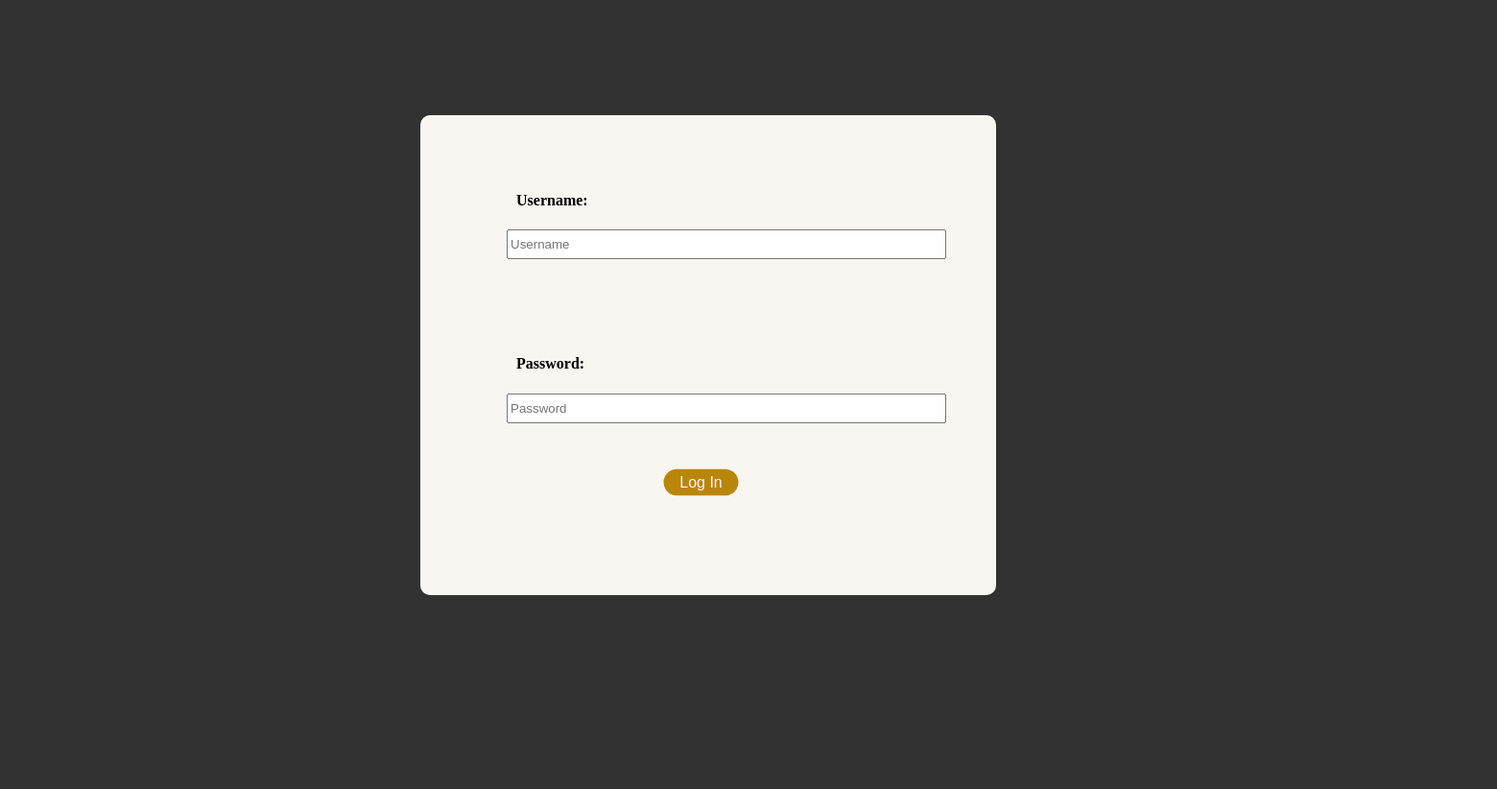
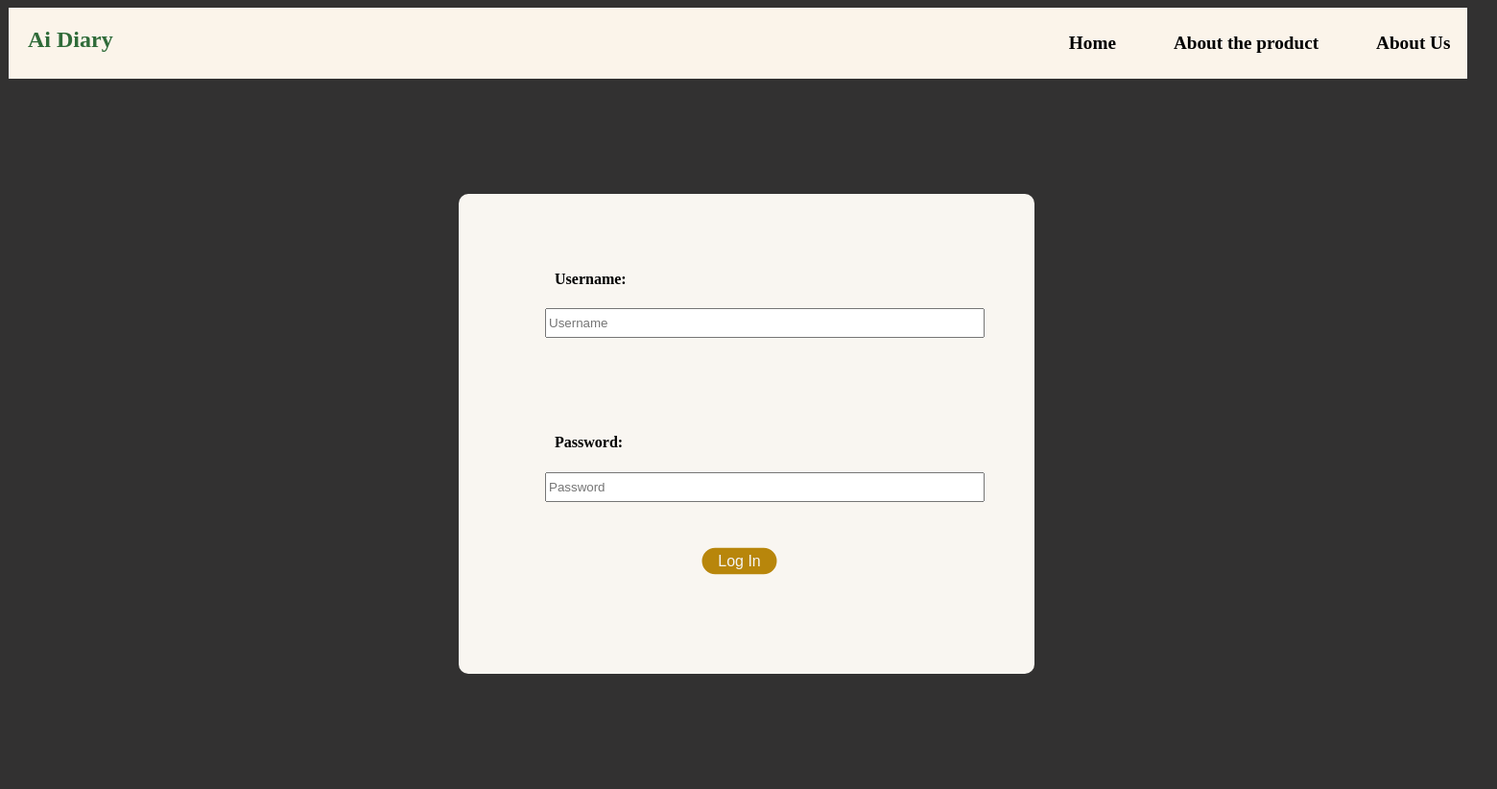
Before and after one commit to AESiR-0/Humane-Diary, a Flask app: page / in a window 1560 px wide. Shown: the whole page at 96% size. Before the commit the page ends 620 px from the top, so only its background shows below. Run offline with Flask 2, Linux system fonts and the light colour scheme; some libraries are stand-ins or nearby versions.

Commit message:
animations and stuff

```diff
--- a/templates/html/index.html
+++ b/templates/html/index.html
@@ -5,61 +5,112 @@
         height: fit-content;
         overflow-x: hidden;
         width: fit-content;
+        overflow-y: hidden;
         background-color: rgb(50, 49, 49);
     }
 
-        #Login{
-            border-radius: 10px;
+    .navbar {
+        display: flex;
+        width: 1520px;
+        margin-left: 1px;
+    }
+
+    .navbar div {
+        display: flex;
+
+    }
+
+    .navbar div h2{
+        padding-right: 960px;
+        padding-left: 20px;
+        transition: 0.8s;
+        color: rgb(47, 107, 57);
+    }
+
+    .navbar div h2:hover{
+        cursor: pointer;
+        color: orangered;
+    }
+
+    .navbar ul{
+        display: flex;
+        transform: scale(1.2);
+
+    }
+    .navbar ul li {
+        list-style: none;
+        padding: 12px 25px;
+        font-size: 16px;
+        font-weight: bolder;
+        transition: 0.7s;
+    }
+
+    .navbar ul li:hover {
+        transform: translateY(-3px);
+        cursor: pointer;
+    }
+
+    .background form{
+        margin-left: 40px;
+    }
+
+    #Login {
+        border-radius: 20px;
         background-color: rgb(249, 246, 241);
         width: 600px;
         height: 500px;
-            margin: 120px 430px;
+        margin: 70px 400px;
     }
 
-        #Login div div{
+    #Login div div {
         margin: 100px 200px;
     }
-        .text{
+
+    .text {
         position: relative;
         top: 80px;
     }
-        .text h4{
+
+    .text h4 {
         position: relative;
         right: 100px;
     }
-        .text input{
+
+    .text input {
         position: relative;
         right: 110px;
         width: 420px;
-            height: 15px;
+        height: 19px;
     }
-        .login{
+
+    .login {
         padding-top: 20px;
     }
 
-        #Login div div button{
+    #Login div div button {
         position: relative;
-            border-radius:40%;
-            border:3px solid darkgoldenrod;
-            width: 65px;
+        border-radius: 50px;
+        border: 3px solid darkgoldenrod;
+        width: 75px;
         top: 30px;
         left: 60px;
         transform: scale(1.2);
-            background-color:darkgoldenrod ;
-            color:whitesmoke;
+        background-color: darkgoldenrod;
+        color: whitesmoke;
         transition: 0.5s;
     }
 
-        #Login div div button:hover{
+    #Login div div button:hover {
         cursor: pointer;
-            border-radius:45%;
-            border:3px solid rgb(73,72,72);
-            transform:scale(1.15);
-            transform:skewY(8px);
+        border-radius: 100px;
+        border: 3px solid rgb(73, 72, 72);
+        transform: scale(1.15);
+        transform: skewY(8px);
         background-color: rgb(73, 72, 72);
         color: antiquewhite;
     }
 </style>
+
 <head>
     <link rel="stylesheet" href="CSS/stylesheet.css" />
     <meta charset="UTF-8" />
@@ -67,7 +118,20 @@
     <meta name="viewport" content="width=device-width, initial-scale=1.0" />
     <title>Login</title>
 </head>
+
 <body class="background">
+    <header>
+        <nav class="navbar" style="background-color: rgb(251, 244, 234);">
+            <div>
+                <h2>Ai Diary</h2>
+            </div>
+            <ul>
+                <a><li>Home</li></a>
+                <a><li>About the product</li></a>
+                <a><li>About Us</li></a>
+            </ul>
+        </nav>
+    </header>
     <form action="/" method="POST">
         <div id="Login">
             <div>
@@ -86,4 +150,5 @@
         </div>
     </form>
 </body>
+
 </html>
```
Lines whose indentation alone changed are shown as unchanged.
